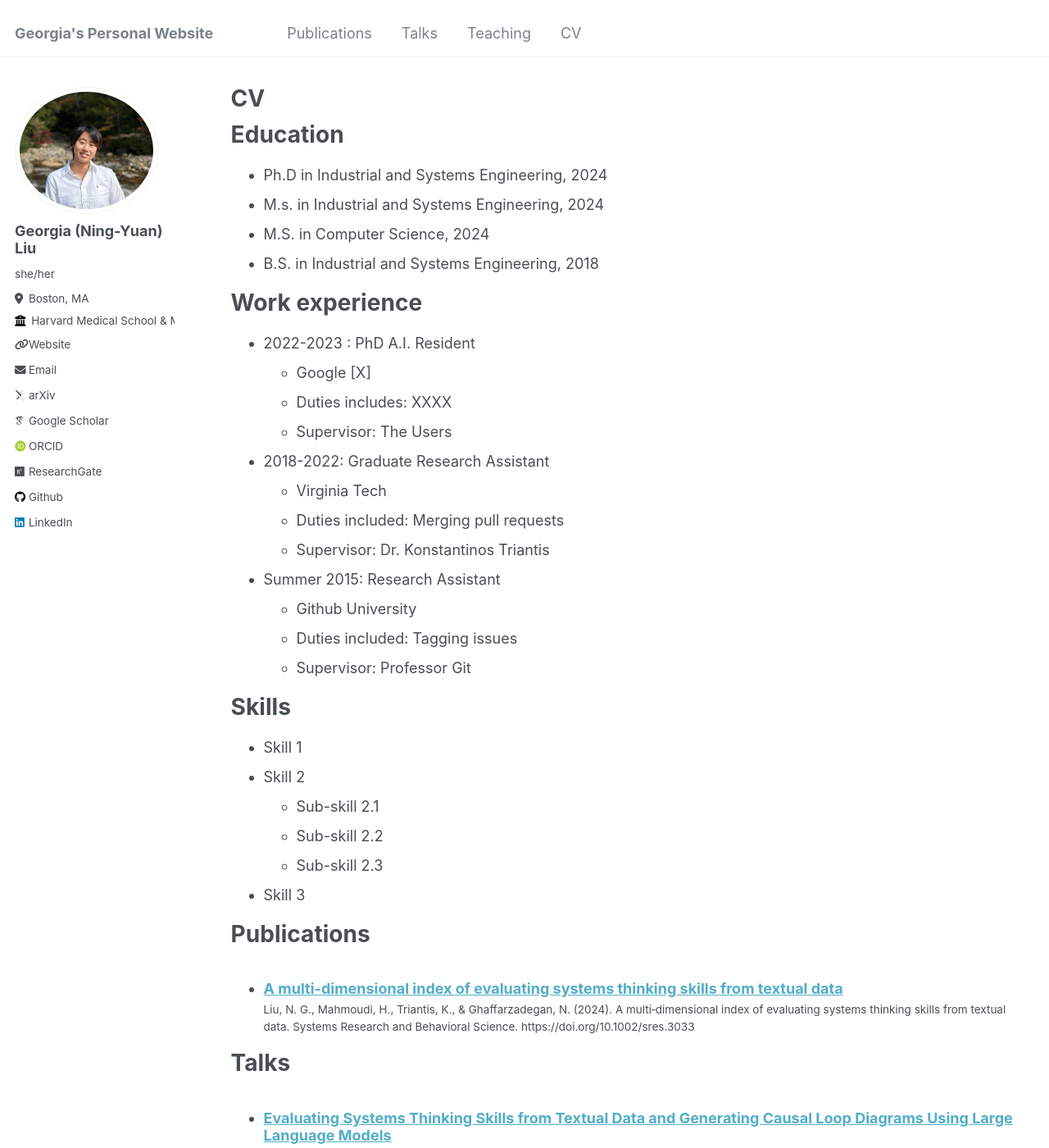
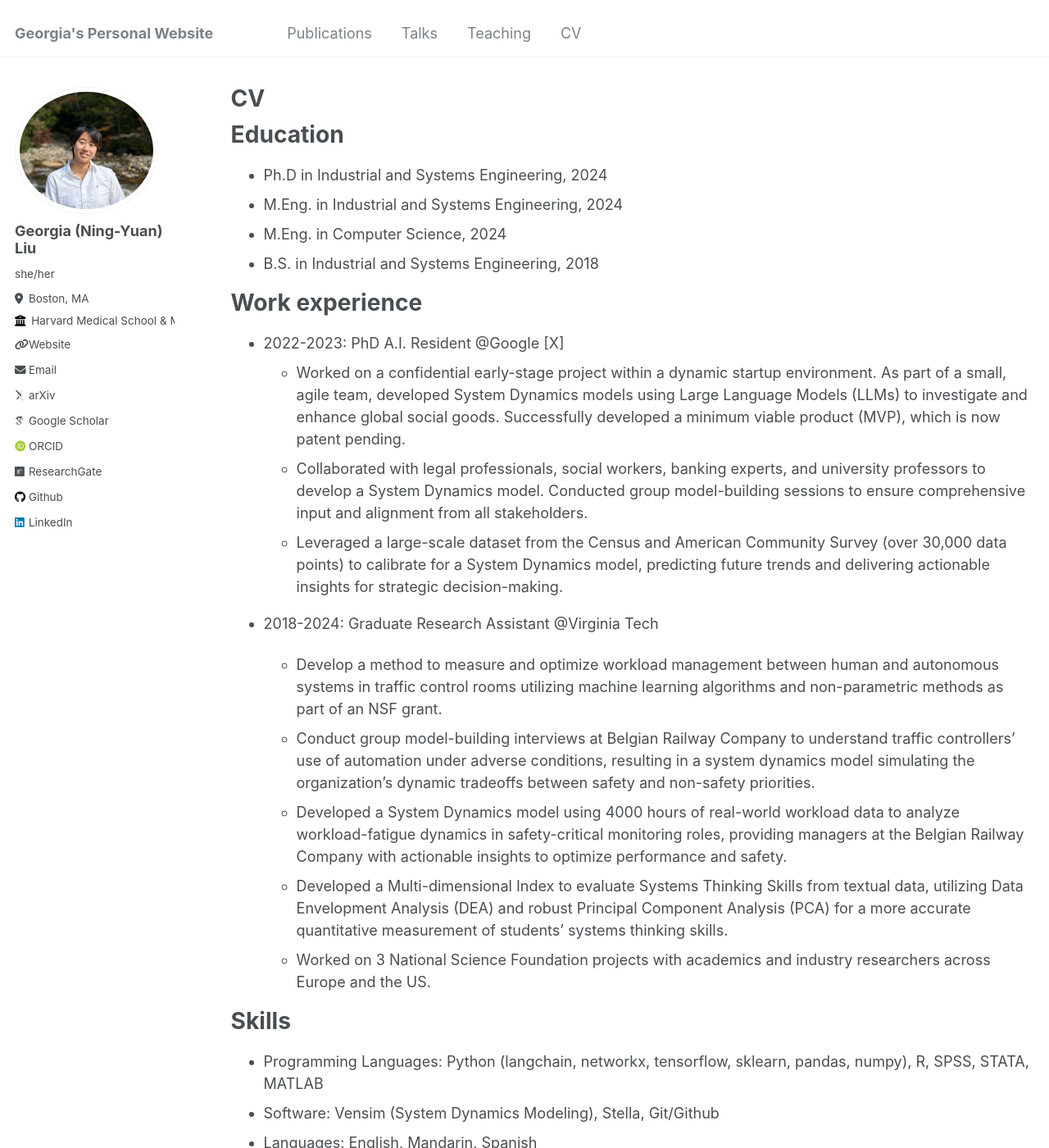
Before and after one commit to georgia-max/georgia-max.github.io, a Jekyll site: the page built from _pages/cv.md, in a window 1280 px wide and 1400 px high. Shown: the whole window at 82% size. Built offline with Jekyll 4.4.1, drawn with Linux system fonts in a browser that asks for light colours; some web fonts are replaced.

Commit message:
Update cv.md

```diff
--- a/_pages/cv.md
+++ b/_pages/cv.md
@@ -12,35 +12,33 @@ redirect_from:
 Education
 ======
 * Ph.D in Industrial and Systems Engineering, 2024
-* M.s. in Industrial and Systems Engineering, 2024
-* M.S. in Computer Science, 2024
+* M.Eng. in Industrial and Systems Engineering, 2024
+* M.Eng. in Computer Science, 2024
 * B.S. in Industrial and Systems Engineering, 2018
 
 Work experience
 ======
-* 2022-2023 : PhD A.I. Resident
-  * Google [X]
-  * Duties includes: XXXX
-  * Supervisor: The Users
+* 2022-2023: PhD A.I. Resident @Google [X]
+  *  Worked on a confidential early-stage project within a dynamic startup environment. As part of a small, agile team, developed System Dynamics models using Large Language Models (LLMs) to investigate and enhance global social goods. Successfully developed a minimum viable product (MVP), which is now patent pending.
+  * Collaborated with legal professionals, social workers, banking experts, and university professors to develop a System Dynamics model. Conducted group model-building sessions to ensure comprehensive input and alignment from all stakeholders.
+  * Leveraged a large-scale dataset from the Census and American Community Survey (over 30,000 data points) to calibrate for a System Dynamics model, predicting future trends and delivering actionable insights for strategic decision-making.
 
-* 2018-2022: Graduate Research Assistant
-  * Virginia Tech
-  * Duties included: Merging pull requests
-  * Supervisor: Dr. Konstantinos Triantis
 
-* Summer 2015: Research Assistant
-  * Github University
-  * Duties included: Tagging issues
-  * Supervisor: Professor Git
+
+* 2018-2024: Graduate Research Assistant @Virginia Tech
+
+  * Develop a method to measure and optimize workload management between human and autonomous systems in traffic control rooms utilizing machine learning algorithms and non-parametric methods as part of an NSF grant.
+  * Conduct group model-building interviews at Belgian Railway Company to understand traffic controllers' use of automation under adverse conditions, resulting in a system dynamics model simulating the organization’s dynamic tradeoffs between safety and non-safety priorities.
+  * Developed a System Dynamics model using 4000 hours of real-world workload data to analyze workload-fatigue dynamics in safety-critical monitoring roles, providing managers at the Belgian Railway Company with actionable insights to optimize performance and safety.
+  *	Developed a Multi-dimensional Index to evaluate Systems Thinking Skills from textual data, utilizing Data Envelopment Analysis (DEA) and robust Principal Component Analysis (PCA) for a more accurate quantitative measurement of students' systems thinking skills.
+  *	Worked on 3 National Science Foundation projects with academics and industry researchers across Europe and the US.
+
 
 Skills
 ======
-* Skill 1
-* Skill 2
-  * Sub-skill 2.1
-  * Sub-skill 2.2
-  * Sub-skill 2.3
-* Skill 3
+* Programming Languages: Python (langchain, networkx, tensorflow, sklearn, pandas, numpy), R, SPSS, STATA, MATLAB
+* Software: Vensim (System Dynamics Modeling), Stella, Git/Github
+* Languages: English, Mandarin, Spanish
 
 Publications
 ======
```
